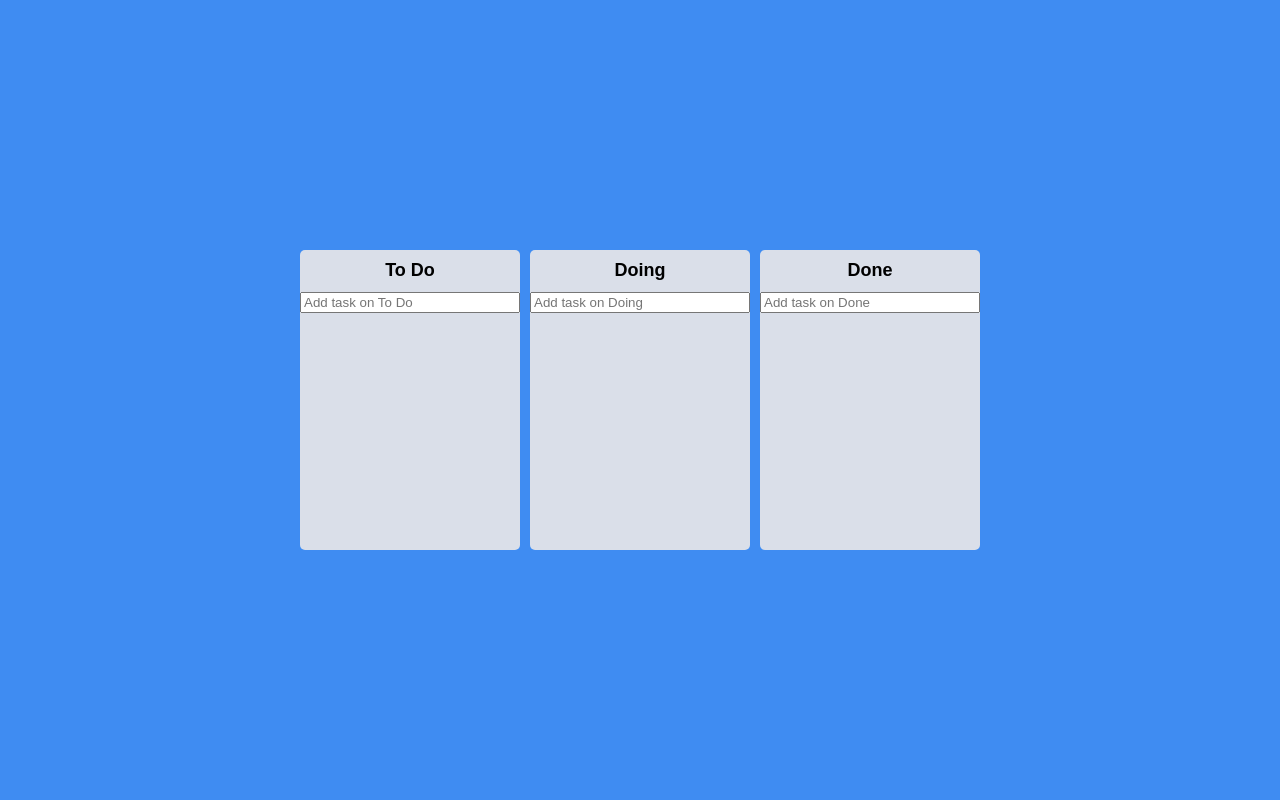
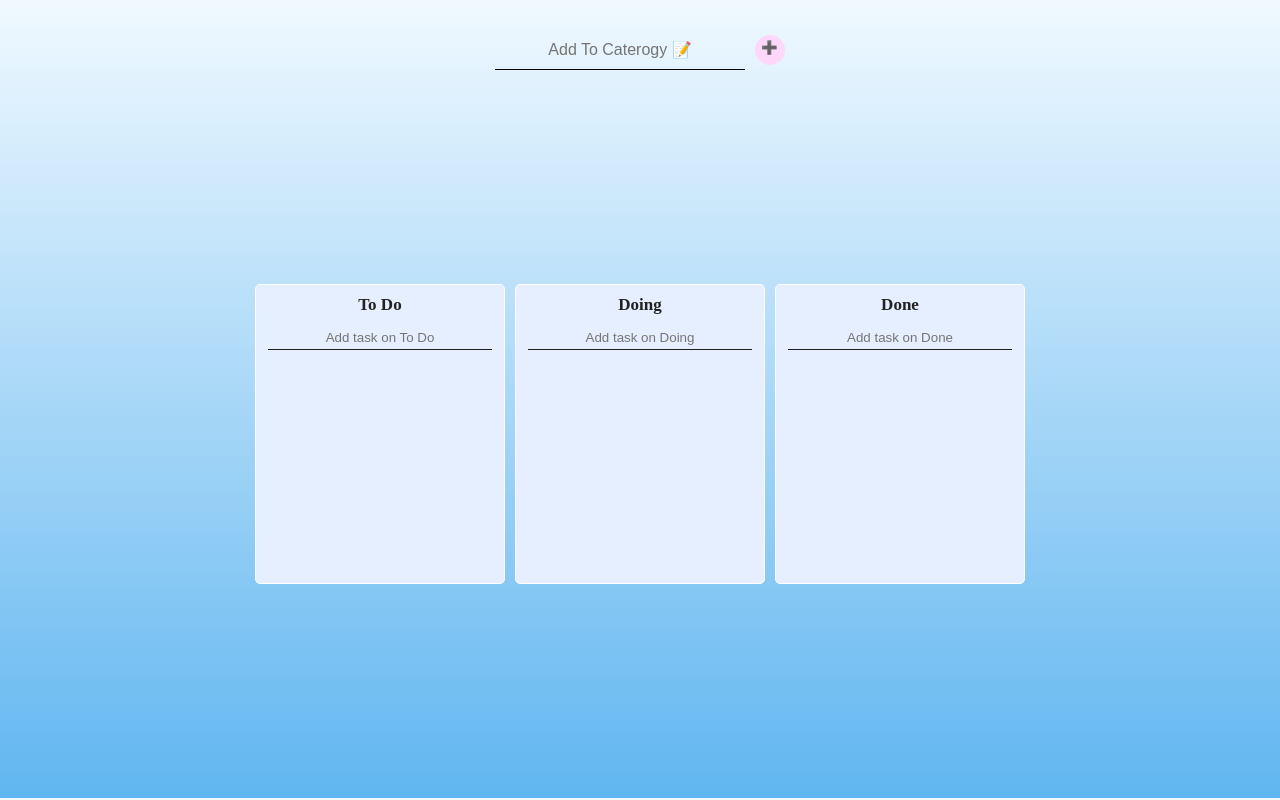
Before and after one commit to Leesugyoung/To-Do-List-App, a React (Create React App) app: page / in a window 1280 px wide. Built offline with nearby package versions, Linux system fonts and the light colour scheme.

Commit message:
Trello Clone code challenge

```diff
--- a/package.json
+++ b/package.json
@@ -53,7 +53,7 @@
   "devDependencies": {
     "@tanstack/react-query-devtools": "^4.16.1",
     "@types/react-beautiful-dnd": "^13.1.2",
-    "@types/react-helmet": "^6.1.5",
+    "@types/react-helmet": "^6.1.6",
     "@types/styled-components": "^5.1.26"
   }
 }
--- a/src/App.tsx
+++ b/src/App.tsx
@@ -1,19 +1,26 @@
 import { DragDropContext, DropResult } from "react-beautiful-dnd";
 import { useRecoilState } from "recoil";
-import { json } from "stream/consumers";
 import styled from "styled-components";
 import { toDoState } from "./atoms";
 import Board from "./Components/Board";
-import React, { useEffect } from "react";
+import AddBoard from "./Components/AddBoard";
+import { Helmet } from "react-helmet";
+
+const TitleWrapper = styled.div`
+  display: flex;
+  margin-top: 30px;
+  align-items: center;
+  justify-content: center;
+`;
 
 const Wrapper = styled.div`
   display: flex;
-  max-width: 680px;
+  max-width: 1200px;
   width: 100vw;
   margin: 0 auto;
   justify-content: center;
   align-items: center;
-  height: 100vh;
+  height: 91vh;
 `;
 
 const Boards = styled.div`
@@ -66,7 +73,6 @@ function App() {
           [source.droppableId]: sourceBoard,
           [destination.droppableId]: destinationBoard,
         };
-        localStorage.setItem("TRELLO", JSON.stringify(result));
         return result;
       });
     }
@@ -74,6 +80,12 @@ function App() {
 
   return (
     <DragDropContext onDragEnd={onDragEnd}>
+      <Helmet>
+        <title>To Do List📝</title>
+      </Helmet>
+      <TitleWrapper>
+        <AddBoard />
+      </TitleWrapper>
       <Wrapper>
         <Boards>
           {Object.keys(toDos).map(boardId => (
--- /dev/null
+++ b/src/Components/AddBoard.tsx
@@ -0,0 +1,78 @@
+import { useForm } from "react-hook-form";
+import { useSetRecoilState } from "recoil";
+import styled from "styled-components";
+import { toDoState } from "../atoms";
+
+const FORM = styled.form`
+  display: flex;
+  align-items: center;
+  position: relative;
+  input {
+    width: 250px;
+    background-color: transparent;
+    border-bottom: 1px solid black;
+    border-top: none;
+    border-left: none;
+    border-right: none;
+    height: 30px;
+    text-align: center;
+    margin-right: 10px;
+    font-size: 16px;
+    height: 40px;
+    :focus {
+      outline: none;
+    }
+    :focus::-webkit-input-placeholder {
+      color: transparent;
+    }
+  }
+`;
+
+const AddBtn = styled.button`
+  background-color: #ffd7fa;
+  border: none;
+  width: 30px;
+  height: 30px;
+  border-radius: 50px;
+  position: relative;
+  div {
+    position: absolute;
+    top: 5px;
+    left: 6px;
+  }
+`;
+
+interface IForm {
+  category: string;
+}
+
+// 코드챌린지 - Board 추가하기
+function AddBoard() {
+  const setToDos = useSetRecoilState(toDoState);
+  const { register, handleSubmit, setValue } = useForm<IForm>();
+  const onVaild = ({ category }: IForm) => {
+    setToDos(prev => {
+      return {
+        ...prev,
+        [category]: [],
+      };
+    });
+    setValue("category", "");
+  };
+  return (
+    <>
+      <FORM onSubmit={handleSubmit(onVaild)}>
+        <input
+          {...register("category")}
+          type="text"
+          placeholder="Add To Caterogy 📝"
+        />
+        <AddBtn>
+          <div>➕</div>
+        </AddBtn>
+      </FORM>
+    </>
+  );
+}
+
+export default AddBoard;
--- a/src/Components/Board.tsx
+++ b/src/Components/Board.tsx
@@ -10,29 +10,45 @@ const Wrapper = styled.div`
   padding-top: 10px;
   background-color: ${props => props.theme.boardColor};
   border-radius: 5px;
+  border: 1px solid white;
   min-height: 300px;
   display: flex;
   flex-direction: column;
+  max-width: 250px;
+`;
+
+const TitleWrapper = styled.div`
+  display: flex;
+  justify-content: center;
+  align-items: center;
+  margin-bottom: 10px;
 `;
 
 const Title = styled.h2`
   text-align: center;
   font-weight: 600;
-  margin-bottom: 10px;
-  font-size: 18px;
+  font-size: 17px;
+  color: #222222;
 `;
 
-interface IAreaProps {
-  isDraggingFromThis: boolean;
-  isDraggingOver: boolean;
-}
+const DelBoardBtn = styled.button`
+  background-color: transparent;
+  border: none;
+  font-size: 12;
+  :focus {
+    border: none;
+  }
+  :hover {
+    cursor: pointer;
+  }
+`;
 
 const Area = styled.div<IAreaProps>`
   background-color: ${props =>
     props.isDraggingOver // board 위에 있을때
-      ? "#b8c2c7"
+      ? "#f6ddf8"
       : props.isDraggingFromThis // board 떠날때
-      ? "#dfe6e9"
+      ? "#f9e8fb"
       : "trnspernent"};
   flex-grow: 1;
   transition: background-color 0.3s ease-in-out;
@@ -41,9 +57,20 @@ const Area = styled.div<IAreaProps>`
 `;
 
 const Form = styled.form`
-  width: 100%;
+  width: 90%;
+  margin: 0 auto;
   input {
     width: 100%;
+    background-color: transparent;
+    border-top: none;
+    border-left: none;
+    border-right: none;
+    border-bottom: 1px solid #1f1f1f;
+    text-align: center;
+    height: 25px;
+  }
+  input:focus {
+    outline: none;
   }
 `;
 
@@ -54,6 +81,11 @@ interface IBoardProps {
 
 interface IFrom {
   toDo: string;
+}
+
+interface IAreaProps {
+  isDraggingFromThis: boolean;
+  isDraggingOver: boolean;
 }
 
 function Board({ toDos, boardId }: IBoardProps) {
@@ -73,9 +105,22 @@ function Board({ toDos, boardId }: IBoardProps) {
     });
     setValue("toDo", "");
   };
+  // -- 코드챌린지 - board 삭제하기
+  const deleteBoard = () => {
+    SetToDos(allBoards => {
+      const copyBoards = { ...allBoards };
+      delete copyBoards[boardId];
+      return { ...copyBoards };
+    });
+  };
   return (
     <Wrapper>
-      <Title>{boardId}</Title>
+      <TitleWrapper>
+        <Title>{boardId}</Title>
+        {boardId !== "To Do" && boardId !== "Doing" && boardId !== "Done" && (
+          <DelBoardBtn onClick={deleteBoard}>❌</DelBoardBtn>
+        )}
+      </TitleWrapper>
       <Form onSubmit={handleSubmit(onValid)}>
         <input
           {...register("toDo", { required: true })}
@@ -104,6 +149,7 @@ function Board({ toDos, boardId }: IBoardProps) {
                 boardId={boardId}
               />
             ))}
+
             {magic.placeholder}
           </Area>
         )}
--- a/src/Components/DraggableCard.tsx
+++ b/src/Components/DraggableCard.tsx
@@ -1,23 +1,28 @@
 import { Draggable } from "react-beautiful-dnd";
 import styled from "styled-components";
 import React from "react";
-import { Snapshot, useRecoilState, useSetRecoilState } from "recoil";
+import { useSetRecoilState } from "recoil";
 import { IToDo, toDoState, IToDoState } from "../atoms";
 
 const Card = styled.div<{ isDragging: boolean }>`
   border-radius: 5px;
   margin-bottom: 5px;
-  padding: 10px 10px;
+  padding: 8px 8px;
   display: flex;
   justify-content: space-between;
-  font-size: 14px;
   background-color: ${props =>
-    props.isDragging ? "#d4eaff" : props.theme.cardColor};
+    props.isDragging ? "#abd7f5" : props.theme.cardColor};
   box-shadow: ${props =>
     props.isDragging ? "2px 0px 5px rgba(0, 0, 0, 0.05)" : "none"};
-  span:last-child {
-    font-size: 12px;
-  }
+`;
+
+const CardText = styled.span`
+  font-size: 13px;
+  color: #222222;
+`;
+
+const CardDelBtn = styled.span`
+  font-size: 12px;
 `;
 
 interface IDragabbleCardProps {
@@ -41,9 +46,7 @@ function DragabbleCard({
       const filteredTodos: IToDo[] = copiedTodos.filter(
         (todo: IToDo) => todo.id !== todoId
       );
-      const result = { ...todos, [boardId]: filteredTodos };
-
-      return result;
+      return { ...todos, [boardId]: filteredTodos };
     });
   };
   return (
@@ -55,8 +58,8 @@ function DragabbleCard({
           {...magic.dragHandleProps}
           {...magic.draggableProps}
         >
-          <span>{toDoText}</span>
-          <span onClick={() => handleDeleteTodo(toDoId)}>🗑️</span>
+          <CardText>{toDoText}</CardText>
+          <CardDelBtn onClick={() => handleDeleteTodo(toDoId)}>🗑️</CardDelBtn>
         </Card>
       )}
     </Draggable>
--- a/src/atoms.tsx
+++ b/src/atoms.tsx
@@ -1,4 +1,4 @@
-import { atom, selector } from "recoil";
+import { atom } from "recoil";
 
 export interface IToDo {
   id: number;
@@ -7,6 +7,7 @@ export interface IToDo {
 
 export interface IToDoState {
   [key: string]: IToDo[];
+  // obj key 를 넣으면 string[] 으로 출력
 }
 
 const localStorageEffect =
--- a/src/index.tsx
+++ b/src/index.tsx
@@ -6,8 +6,8 @@ import { darkTheme } from "./theme";
 import { createGlobalStyle } from "styled-components";
 
 const GlobalStyle = createGlobalStyle`
-  @import url('https://fonts.googleapis.com/css2?family=Source+Sans+Pro:wght@300;400&display=swap');
-  font-family: 'Source Sans Pro', sans-serif;
+  @import url('https://webfontworld.github.io/yangheeryu/GowunDodum.css');
+  font-family: 'GowunDodum';
   html, body, div, span, applet, object, iframe,
   h1, h2, h3, h4, h5, h6, p, blockquote, pre,
   a, abbr, acronym, address, big, cite, code,
@@ -59,8 +59,7 @@ const GlobalStyle = createGlobalStyle`
     box-sizing: border-box;
   }
   body{
-    font-family: 'Source Sans Pro', sans-serif;
-    background-color: ${props => props.theme.bgColor};
+    background: linear-gradient(#f0f9ff, ${props => props.theme.bgColor});
     color: black;
     line-height: 1.2;
   }
--- a/src/theme.ts
+++ b/src/theme.ts
@@ -1,7 +1,7 @@
 import { DefaultTheme } from "styled-components";
 
 export const darkTheme: DefaultTheme = {
-  bgColor: "#3F8CF2",
+  bgColor: "#60b6f0",
   cardColor: "white",
-  boardColor: "#DADFE9",
+  boardColor: "#e6efff",
 };
```
Also changed, not shown: 1 other file (tests, documents, lock files or other folders).
